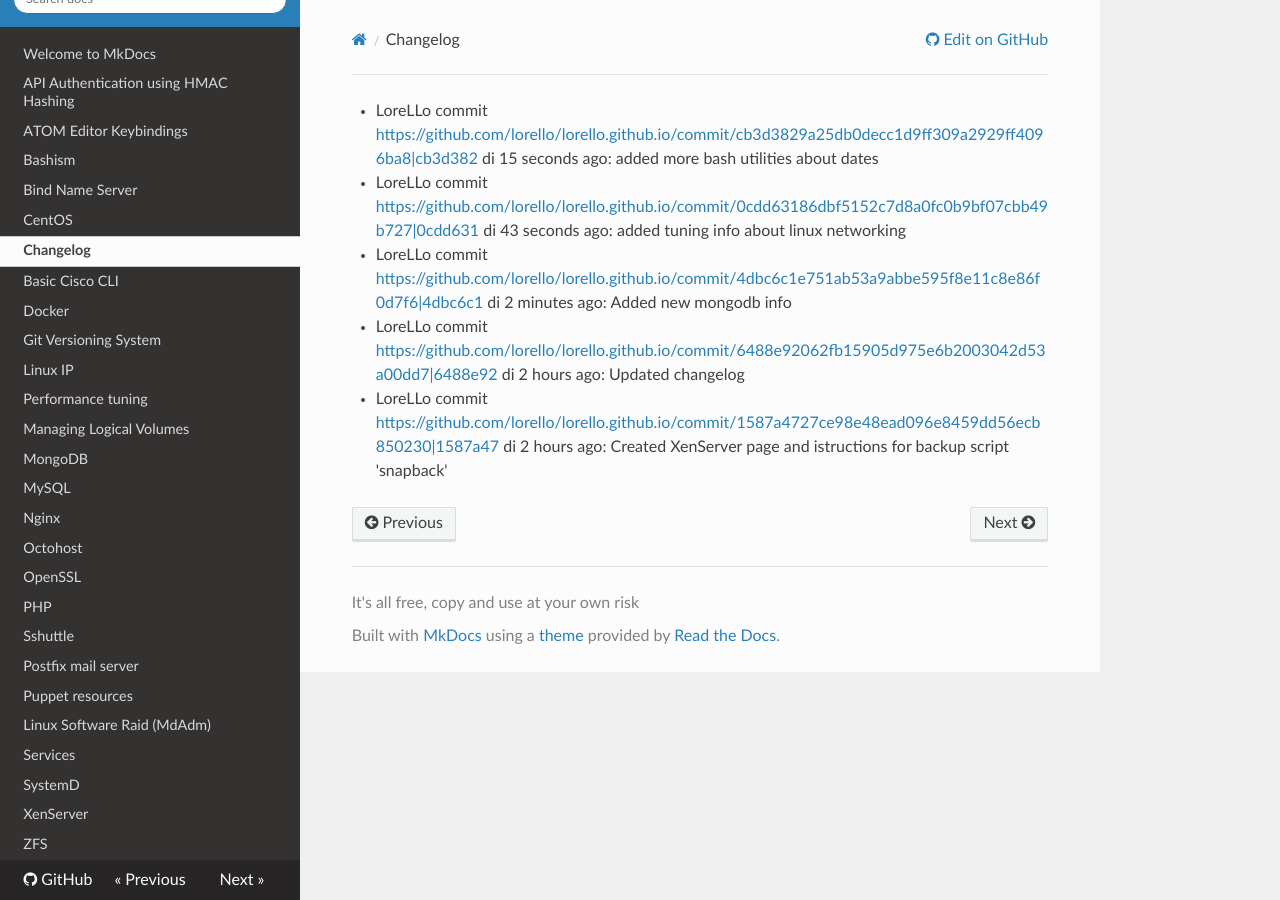
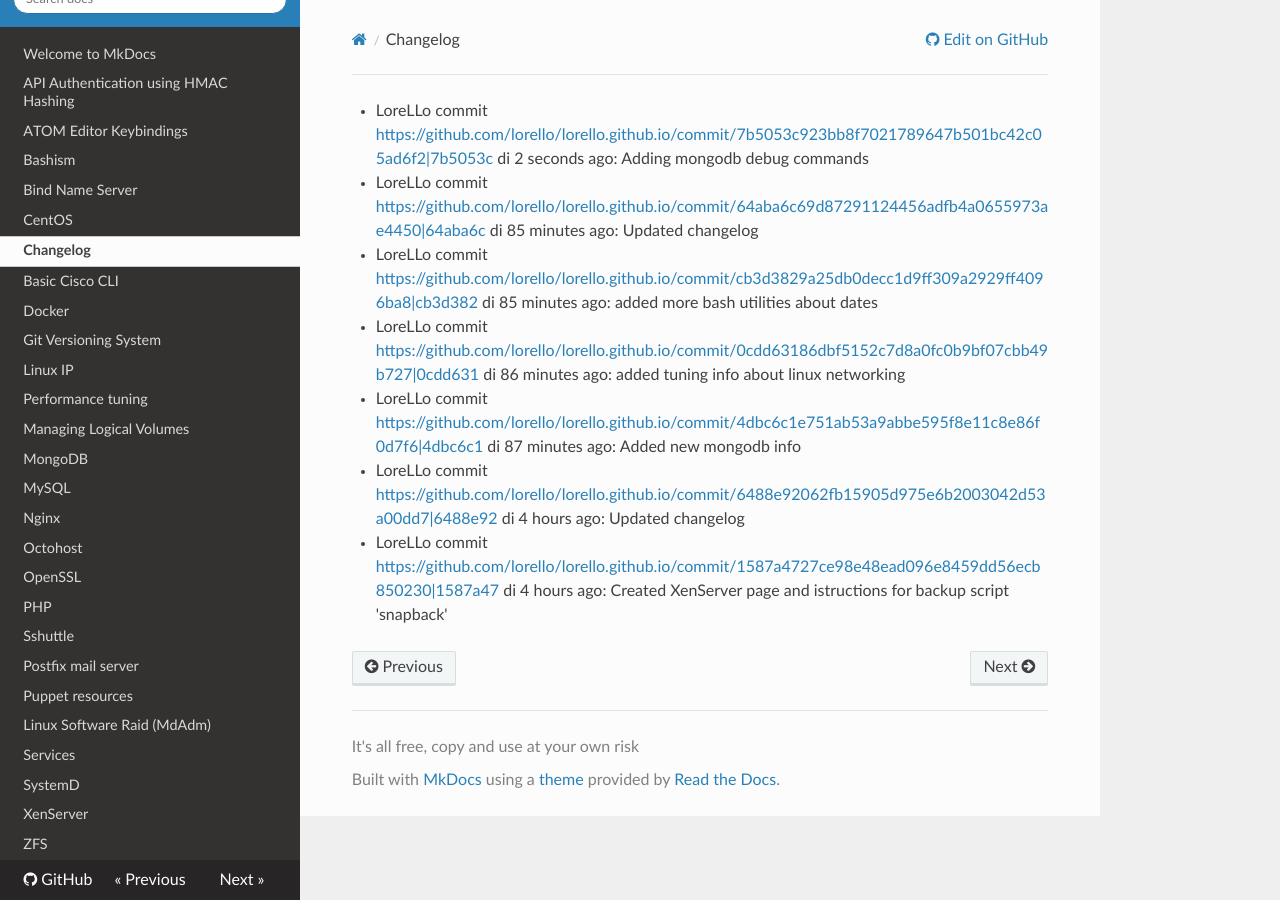
Before and after one commit to lorello/lorello.github.io, an MkDocs documentation site: the page built from docs/changelog.md, in a window 1280 px wide. Built offline with MkDocs 1.6.1, drawn with Linux system fonts in a browser that asks for light colours; nearby versions of some CDN libraries.

Commit message:
Updated changelog

```diff
--- a/docs/changelog.md
+++ b/docs/changelog.md
@@ -1,9 +1,13 @@
-* LoreLLo commit <https://github.com/lorello/lorello.github.io/commit/cb3d3829a25db0decc1d9ff309a2929ff4096ba8|cb3d382> di 15 seconds ago: added more bash utilities about dates
+* LoreLLo commit <https://github.com/lorello/lorello.github.io/commit/7b5053c923bb8f7021789647b501bc42c05ad6f2|7b5053c> di 2 seconds ago: Adding mongodb debug commands
 
-* LoreLLo commit <https://github.com/lorello/lorello.github.io/commit/0cdd63186dbf5152c7d8a0fc0b9bf07cbb49b727|0cdd631> di 43 seconds ago: added tuning info about linux networking
+* LoreLLo commit <https://github.com/lorello/lorello.github.io/commit/64aba6c69d87291124456adfb4a0655973ae4450|64aba6c> di 85 minutes ago: Updated changelog
 
-* LoreLLo commit <https://github.com/lorello/lorello.github.io/commit/4dbc6c1e751ab53a9abbe595f8e11c8e86f0d7f6|4dbc6c1> di 2 minutes ago: Added new mongodb info
+* LoreLLo commit <https://github.com/lorello/lorello.github.io/commit/cb3d3829a25db0decc1d9ff309a2929ff4096ba8|cb3d382> di 85 minutes ago: added more bash utilities about dates
 
-* LoreLLo commit <https://github.com/lorello/lorello.github.io/commit/6488e92062fb15905d975e6b2003042d53a00dd7|6488e92> di 2 hours ago: Updated changelog
+* LoreLLo commit <https://github.com/lorello/lorello.github.io/commit/0cdd63186dbf5152c7d8a0fc0b9bf07cbb49b727|0cdd631> di 86 minutes ago: added tuning info about linux networking
 
-* LoreLLo commit <https://github.com/lorello/lorello.github.io/commit/1587a4727ce98e48ead096e8459dd56ecb850230|1587a47> di 2 hours ago: Created XenServer page and istructions for backup script 'snapback'
+* LoreLLo commit <https://github.com/lorello/lorello.github.io/commit/4dbc6c1e751ab53a9abbe595f8e11c8e86f0d7f6|4dbc6c1> di 87 minutes ago: Added new mongodb info
+
+* LoreLLo commit <https://github.com/lorello/lorello.github.io/commit/6488e92062fb15905d975e6b2003042d53a00dd7|6488e92> di 4 hours ago: Updated changelog
+
+* LoreLLo commit <https://github.com/lorello/lorello.github.io/commit/1587a4727ce98e48ead096e8459dd56ecb850230|1587a47> di 4 hours ago: Created XenServer page and istructions for backup script 'snapback'
```
